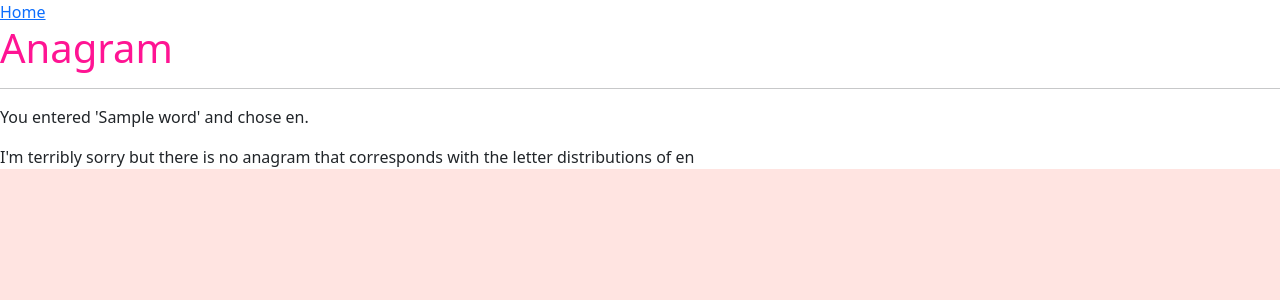
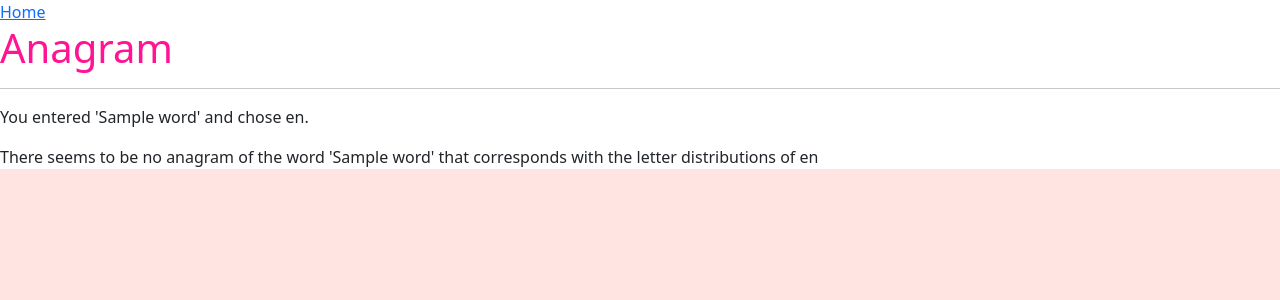
Before and after one commit to anprie/webapp, a Flask app: template app/templates/results.html in a window 1280 px wide. Shown: the top 300 px of the page. Run offline with Flask 2, Linux system fonts and the light colour scheme; the template is opened without the code that fills it: most values are stand-ins (such as "Sample title", 1, 10 or a date in 2020).

Commit message:
flask app gets results from solver app. Shorter routes.

```diff
--- a/app/app.py
+++ b/app/app.py
@@ -9,25 +9,30 @@ app = Flask(__name__)
 def index():
     return render_template('index.html')
 
-@app.route('/anagram/results/<word>_<language>_<results>/')
+
+@app.route('/results/<word>_<language>_<results>/')
 def results(word, language, results):
     return render_template('results.html', results=escape(results), word=escape(word), language=escape(language))
+
 
 @app.route('/anagram', methods=['GET'])
 def anagram():
     return render_template('form.html')
 
+
 @app.route('/anagram', methods=['POST'])
 def solve():
     word = escape(request.form['word'])
     language = escape(request.form['language'])
-    res= requests.get('http://localhost:8000/', params = {'word': word,'language': language}).json()
+    res= requests.get('http://solver.anagram.de/', params = {'word': word,'language': language}).json()
     results = "0".join(res['results'])
     return redirect(url_for('results', word=word, language=language, results=results))
 
-@app.route('/anagram/results/rearrange/<anagram>/')
+
+@app.route('/rearrange/<anagram>/')
 def rearrange(anagram):
     return render_template('rearrange.html', anagram=escape(anagram))
+
 
 with app.test_request_context():
     print(url_for('anagram'))
--- a/app/templates/results.html
+++ b/app/templates/results.html
@@ -18,7 +18,7 @@ results
         {% for res in list %}
           <nobr>
                 {% if res.count('-') %}
-                    <a href= "http://localhost:5000/anagram/results/rearrange/{{ res }}"
+                    <a href= "http://localhost:5000/rearrange/{{ res }}"
                         method="get"
                         style="text-decoration:none"
                         onmouseover="style='text-decoration:underline'"
@@ -32,7 +32,7 @@ results
           </nobr>
         </div>
     {% else %}
-        <p>I'm terribly sorry but there is no anagram that corresponds with the letter distributions of {{ language }}</p>
+    <p>There seems to be no anagram of the word '{{ word }}' that corresponds with the letter distributions of {{ language }}</p>
     {% endif %}
 {% else %}
     <p>Sorry, something went wrong!</p>
```
